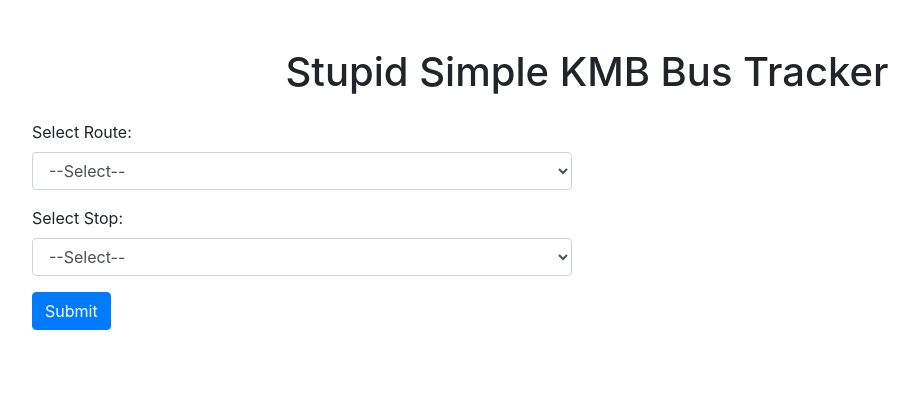
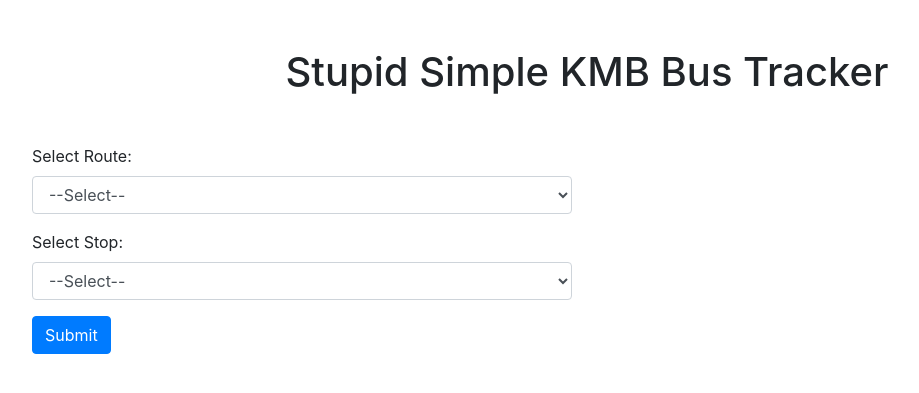
Before and after one commit to anath2/kmb-eta, a Flask app: page / in a window 1280 px wide. Shown: the top 393 px of the page, without its empty margins (53-972 px from the left). Run offline with Flask 3, Linux system fonts and the light colour scheme; data that the repository does not hold is empty; some libraries are stand-ins or nearby versions.

Commit message:
style: Improve layout and spacing in index.html template

```diff
--- a/web/templates/index.html
+++ b/web/templates/index.html
@@ -12,7 +12,7 @@
 <body class="container mt-5">
     <h1 class="text-center mb-4">Stupid Simple KMB Bus Tracker</h1>
     <div class="row">
-        <div class="col-lg-6">
+        <div class="col-lg-6 mt-4">
             <div class="form-group">
                 <label for="route">Select Route:</label>
                 <select class="form-control" id="route" name="route" hx-get="/update-options" hx-target="#stop" hx-trigger="change" aria-label="Select Route">
@@ -37,10 +37,14 @@
                 aria-label="Submit">
                 Submit
             </button>
-            <div id="bus-eta" class="mt-4"><!-- Table will be updated here --></div>
         </div>
-        <div class="col-lg-6">
+        <div class="col-lg-6 mt-4">
             <div id="map"><!-- Map will be updated here --></div>
+        </div>
+   </div>
+   <div class="row">
+        <div class="col-lg-12 mt-4">
+            <div id="bus-eta"><!-- Table will be updated here --></div>
         </div>
     </div>
 </body>
```
